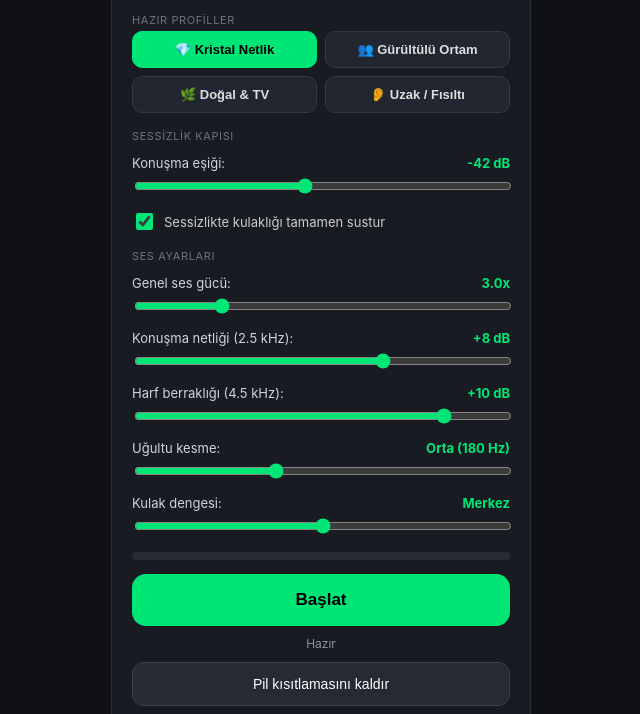
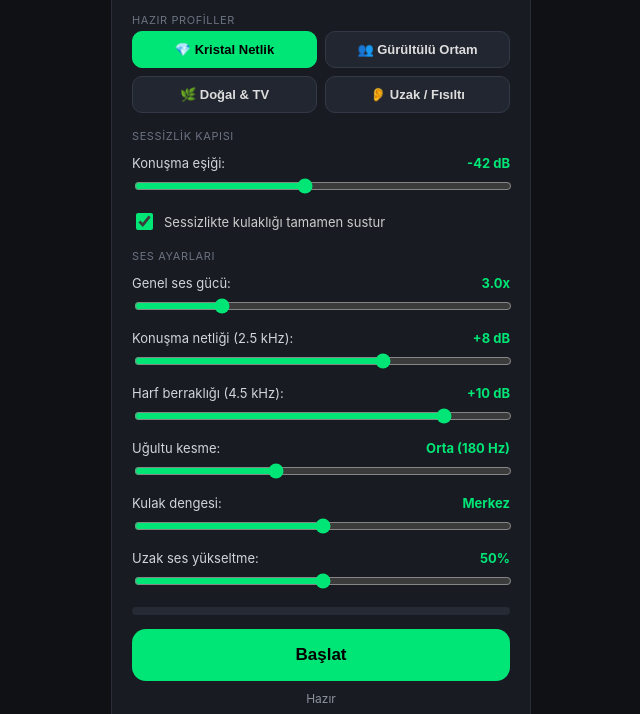
Before and after one commit to resulzeybek03/-itmeapp, a website: page www/index.html in a window 1280 px wide. Shown: the part 81-795 px from the top of the page, without its empty margins (319-959 px from the left). Drawn offline with Linux system fonts and the light colour scheme.

Commit message:
Add files via upload

```diff
--- a/www/index.html
+++ b/www/index.html
@@ -79,6 +79,11 @@
       <input type="range" id="panSlider" min="-1" max="1" step="0.1" value="0">
     </div>
 
+    <div class="control">
+      <div class="label-row"><span>Uzak ses yükseltme:</span><span id="farVal" class="val-badge">50%</span></div>
+      <input type="range" id="farSlider" min="0" max="1" step="0.1" value="0.5">
+    </div>
+
     <div class="meter-container"><div id="meterBar" class="meter-bar"></div></div>
 
     <button id="mainBtn">Başlat</button>
@@ -93,15 +98,15 @@
 <script>
   const $ = id => document.getElementById(id);
   const FG = () => window.Capacitor && window.Capacitor.Plugins && window.Capacitor.Plugins.ForegroundAudio;
-  const SLIDERS = ['gateSlider', 'gainSlider', 'midSlider', 'trebleSlider', 'bassCutSlider', 'panSlider'];
+  const SLIDERS = ['gateSlider', 'gainSlider', 'midSlider', 'trebleSlider', 'bassCutSlider', 'panSlider', 'farSlider'];
   const STORE = 'ses_yardimcisi_v5';
   let running = false;
 
   const PRESETS = {
-    crystal: { gate: -42, gain: 3,  mid: 8,  treble: 10, cut: 180 },
-    crowd:   { gate: -36, gain: 3,  mid: 12, treble: 8,  cut: 280 },
-    natural: { gate: -46, gain: 3,  mid: 3,  treble: 5,  cut: 100 },
-    whisper: { gate: -50, gain: 6,  mid: 10, treble: 12, cut: 200 }
+    crystal: { gate: -44, gain: 3, mid: 8,  treble: 10, cut: 180, far: 0.5 },
+    crowd:   { gate: -38, gain: 3, mid: 12, treble: 8,  cut: 280, far: 0.4 },
+    natural: { gate: -48, gain: 3, mid: 3,  treble: 5,  cut: 100, far: 0.3 },
+    whisper: { gate: -54, gain: 5, mid: 10, treble: 12, cut: 200, far: 0.8 }
   };
 
   function params() {
@@ -112,7 +117,8 @@
       mid: +$('midSlider').value,
       treble: +$('trebleSlider').value,
       cut: +$('bassCutSlider').value,
-      pan: +$('panSlider').value
+      pan: +$('panSlider').value,
+      far: +$('farSlider').value
     };
   }
 
@@ -123,6 +129,7 @@
     $('midVal').textContent = '+' + p.mid + ' dB';
     $('trebleVal').textContent = '+' + p.treble + ' dB';
     $('bassCutVal').textContent = (p.cut <= 110 ? 'Hafif' : p.cut <= 220 ? 'Orta' : 'Güçlü') + ' (' + p.cut + ' Hz)';
+    $('farVal').textContent = Math.round(p.far * 100) + '%';
     $('panVal').textContent = p.pan === 0 ? 'Merkez' : (p.pan < 0 ? 'Sol %' : 'Sağ %') + Math.round(Math.abs(p.pan) * 100);
   }
 
@@ -144,7 +151,7 @@
   function applyPreset(name) {
     const p = PRESETS[name];
     $('gateSlider').value = p.gate; $('gainSlider').value = p.gain; $('midSlider').value = p.mid;
-    $('trebleSlider').value = p.treble; $('bassCutSlider').value = p.cut; $('panSlider').value = 0;
+    $('trebleSlider').value = p.treble; $('bassCutSlider').value = p.cut; $('panSlider').value = 0; $('farSlider').value = p.far;
     document.querySelectorAll('.preset-btn').forEach(b => b.classList.toggle('selected', b.dataset.preset === name));
     onChange();
   }
```
